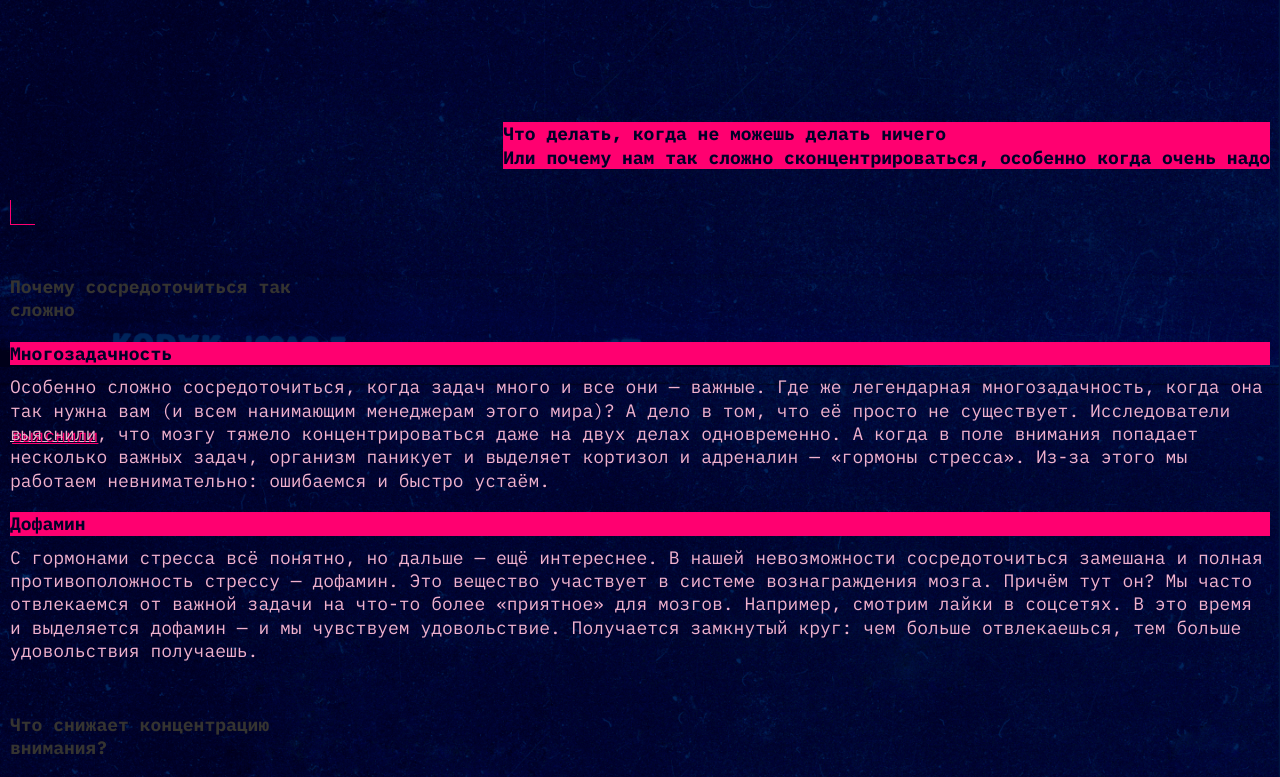
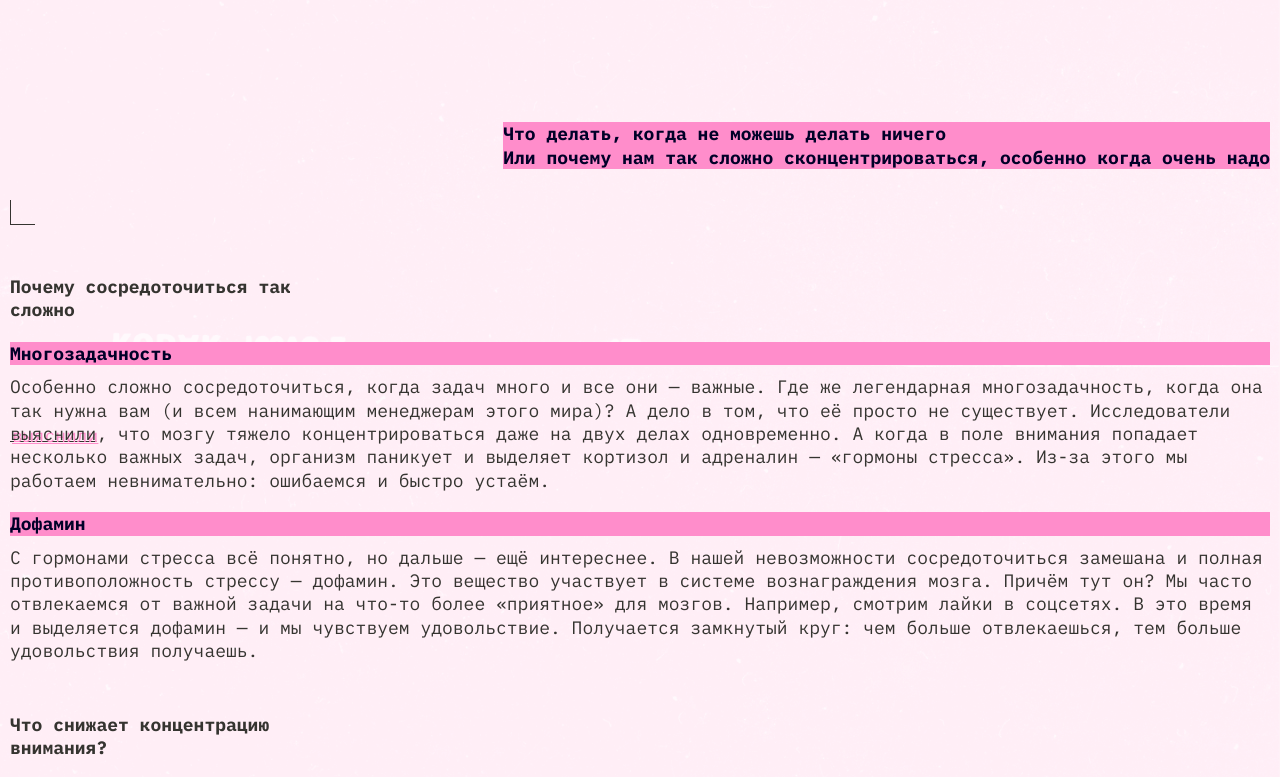
Before and after one commit to AnnaPractikum/slozhno-sosredotochitsya, a plain HTML site: page index.html in a window 1280 px wide. Shown: the part 433-1210 px from the top of the page. Drawn offline with Linux system fonts and the light colour scheme.

Commit message:
Update light.css

```diff
--- a/styles/light.css
+++ b/styles/light.css
@@ -3,8 +3,59 @@
   Здесь окажутся стили, которые нужно переопределить принудительно,
   переключая тему
 */
+:root.theme_light {
+  --accent-color: #ff8dcb;
+  --nav-color: #353430;
+  --nav-color-hov: rgb(50 49 45 / 0.4);
+  --main-bg-color: #fff1f7;
+  --text-color: #353430;
+  --header-text-color: #ffc2e6;
+  --bg-image: url(../images/cover-image-light.png);
+  --title-shadow-color: #ff0070;
+  --title-text-color: #353430;
+}
 
+.theme_light .header__decoration {
+  display: none;
+}
+
+.theme_light .header__theme-menu-button:hover {
+  outline: 1px solid var(--nav-color-hov, rgb(50 49 45 / 0.4));
+}
+
+.theme_light .text-shadow:hover {
+  border-block-end: var(--text-color, #353430);
+}
+
+.theme_light .text-shadow:focus-visible {
+  outline: 1px solid var(--text-color, #353430);
+}
+
+/* Остальные стили */
+
+@media (prefers-color-scheme: light) {
+  :root {
+    --accent-color: #ff8dcb;
+    --nav-color: #353430;
+    --nav-color-hov: rgb(50 49 45 / 0.4);
+    --main-bg-color: #fff1f7;
+    --text-color: #353430;
+    --header-text-color: #ffc2e6;
+    --bg-image: url(../images/cover-image-light.png);
+    --title-shadow-color: #ff0070;
+    --title-text-color: #353430;
+  }
+}
 .page.theme_light {
+  --accent-color: #ff8dcb;
+  --nav-color: #353430;
+  --nav-color-hov: rgb(50 49 45 / 0.4);
+  --main-bg-color: #fff1f7;
+  --text-color: #353430;
+  --header-text-color: #ffc2e6;
+  --bg-image: url(../images/cover-image-light.png);
+  --title-shadow-color: #ff0070;
+  --title-text-color: #353430;
   /* сохраните этот селектор в приведённом виде.
     Так стили написанные ниже будут иметь больший вес,
     чем стили в медиазапросе предпочтений пользователя
```
